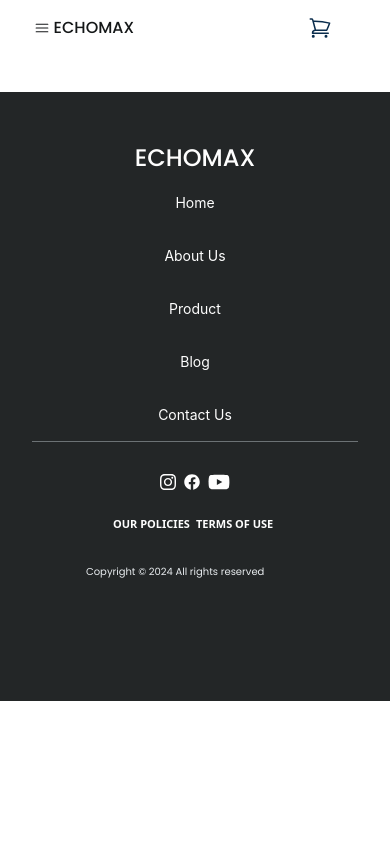
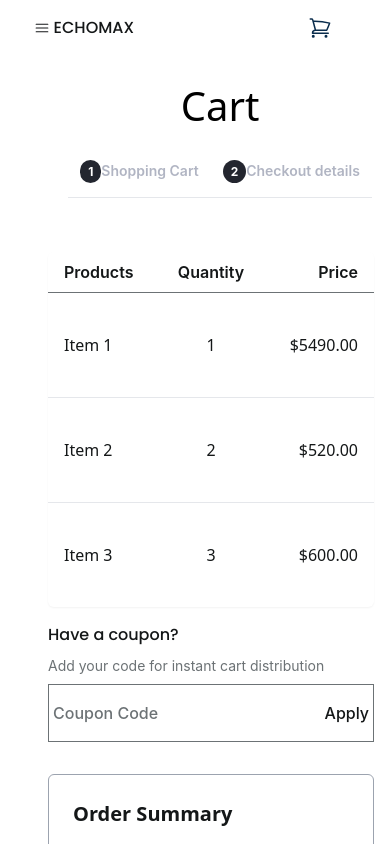
Before and after one commit to Titilola2/stage2, a React (Create React App) app: page /cart in a window 390 px wide. Shown: the top 844 px of the page. Built offline with nearby package versions, Linux system fonts and the light colour scheme.

Commit message:
mobile-cart

```diff
--- a/src/components/cartbody.jsx
+++ b/src/components/cartbody.jsx
@@ -7,6 +7,8 @@ const Cartbody = () => {
 
 
   const [activeTab, setActiveTab] = useState('tab1');
+  const [activeTaab, setActiveTaab] = useState('taab1');
+
 
   const tabs = [
     { label: 'Shopping Cart', number: '1', content: <div></div> },
@@ -14,9 +16,17 @@ const Cartbody = () => {
     { label: 'Order complete', number: '3', content: <div></div> },
 
   ];
+  const taabs = [
+    { label: 'Shopping Cart', number: '1', content: <div></div> },
+    { label: 'Checkout details', number: '2', content: <div></div> },
+
+
+
+  ];
+
 
   const handleClick = (label) => {
-    setActiveTab(label);
+    setActiveTaab(label);
   };
 
 
@@ -24,7 +34,7 @@ const Cartbody = () => {
   return (
     <>
     {  /* large screen */  }
-    <div className="hidden md:flex flex-col  py-[80px]  justify-center items-center  px-[160px] text-[#141718]">
+    <div className="hidden md:flex flex-col  py-[80px] px-[160px] justify-center items-center   text-[#141718]">
     <div className='w-[832px] h-[166px] gap-[40px]'>
         <div className='font poppins text-[54px] text-center font-[500] text-[#000000]'>Cart</div>
         <div className=''>
@@ -51,8 +61,6 @@ const Cartbody = () => {
     </div>
 
 
-
-
     <div className='w-[771px] h-[1120px] flex flex-col'>
         <div className='h-[543px] py-[80px] gap-[64px] flex flex-row'>
 
@@ -67,7 +75,7 @@ const Cartbody = () => {
         <div className='h-[129px] w-2/5 flex flex-col '>
        <div className='font-[500] font-poppins text-[20px]'>Have a coupon?</div>
        <div className='font-[400] font-inter text-[16px] text-[#6C7275]'>Add your code for instant cart distribution</div>
-       <div className='justify-between flex flex-row border-1px border-[#6C7275] py-[16px]'>
+       <div className='justify-between flex flex-row border-[1px] border-[#6C7275] py-[16px]'>
         <div className='font-[500] font-inter text-[16px] text-[#6C7275]'>
       Coupon code
         </div>
@@ -87,9 +95,52 @@ const Cartbody = () => {
 
 
    { /* mobile screen */  }
-   <div className=" md:hidden flex flex-row px-[32px] py-[16px] flex justify-between text-[#141718]">
+   <div className=" md:hidden flex flex-col px-[32px] py-[16px] flex justify-between text-[#141718]">
+   <div className='w-[376px] h-[256px] -mb-20'>
+        <div className='font poppins text-[40px] text-center font-[500] text-[#000000]'>Cart</div>
+        <div className='px-2 w-full'>
+        <div className="top flex flex-col  justify-center items-center  mx-2">
+        <div className="flex items-center text-center border-b border-gray-200 font-inter text-[14px] font-[600] justify-around">
+          {taabs.map((taab) => (
+            <button
+              key={taab.label}
+              className={`px-3  py-4 text-[#B1B5C3] hover:text-gray-900  mt-2 ${
+                activeTaab === taab.label ? 'border-b-2 border-black  text-[#23262F]' : ''
+              }`}
+              onClick={() => handleClick(taab.label)}
+            ><span className={  "bg-[#23262F] text-white rounded-full px-2 py-1 text-xs font-bold"}>{taab.number}</span>
+              {taab.label}
+            </button>
+          ))}
+        </div>
+        <div className="p-4 ">
+          {taabs.find((taab) => taab.label === activeTaab)?.content}
+        </div>
+      </div>
+
+        </div>
+    </div>
+    <div className='w-full mx-[16px]' >
+               <Table />
+            </div>
+     <div className='mx-[16px] w-full flex flex-col my-4'>
+       <div className='font-[500] font-poppins text-[16px]'>Have a coupon?</div>
+       <div className='font-[400] font-inter text-[14px] text-[#6C7275] my-2'>Add your code for instant cart distribution</div>
+       <div className='justify-between flex flex-row border-[1px] border-[#6C7275] py-[16px] px-[4px]'>
+        <div className='font-[500] font-inter text-[16px] text-[#6C7275]'>
+      Coupon Code
+        </div>
+        <div className='text-[#141718] font-[500] font-inter text-[16px]'>
+            Apply
+        </div>
+        </div>
+       </div>
+       <div className='w-full mx-[16px] my-4'>
+                <CheckoutSummary />
+        </div>
 
     </div>
+
 
 
    </>
--- a/src/components/table.jsx
+++ b/src/components/table.jsx
@@ -10,7 +10,7 @@ const Table = () => {
   return (
     <div className="flex flex-col">
       <div className="w-full overflow-hidden rounded-md shadow-sm">
-        <div className="w-full border-b-[1px] border-[6C7275]">
+        <div className="w-full border-b-[1px] border-[#6C7275]">
           <div className="flex px-4 py-2 text-left text-[16px] font-[600] font-inter capitalize">
             <div className="w-1/3">Products</div>
             <div className="w-1/3 text-center">Quantity</div>
```
